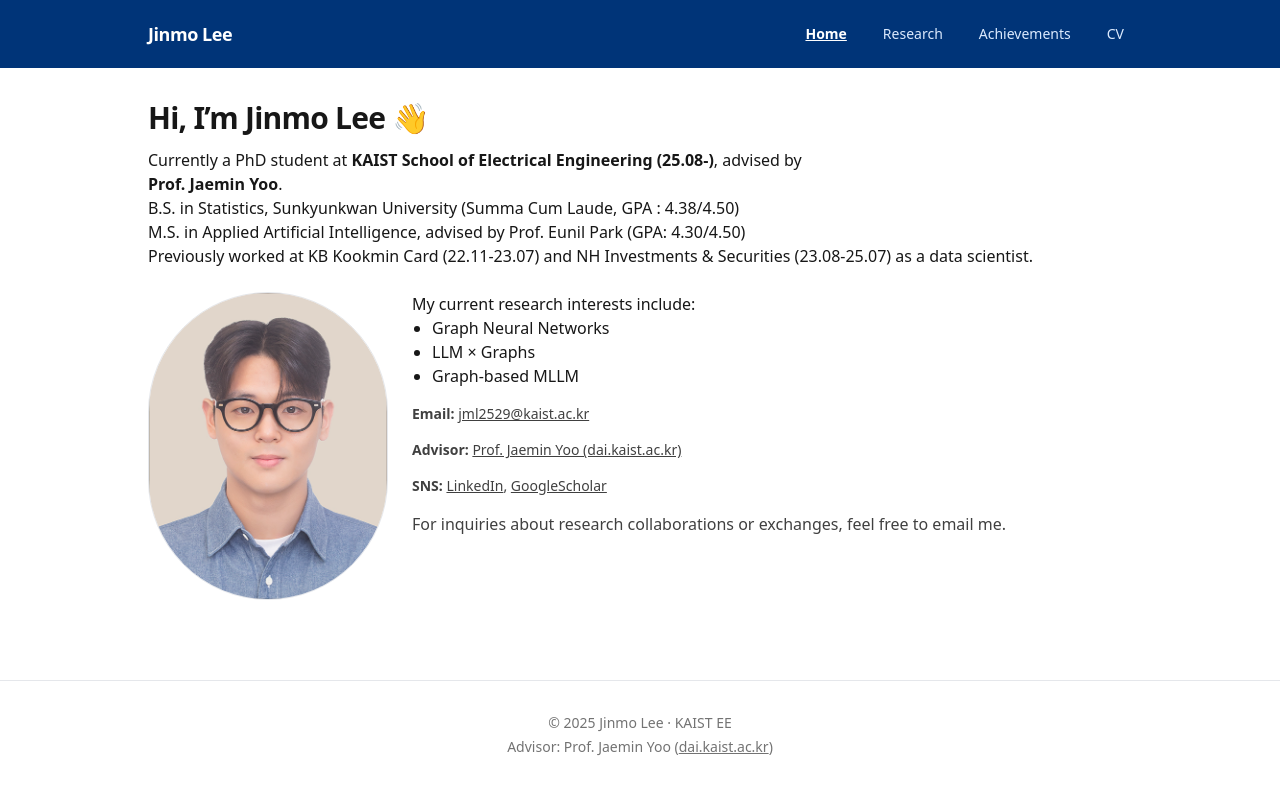
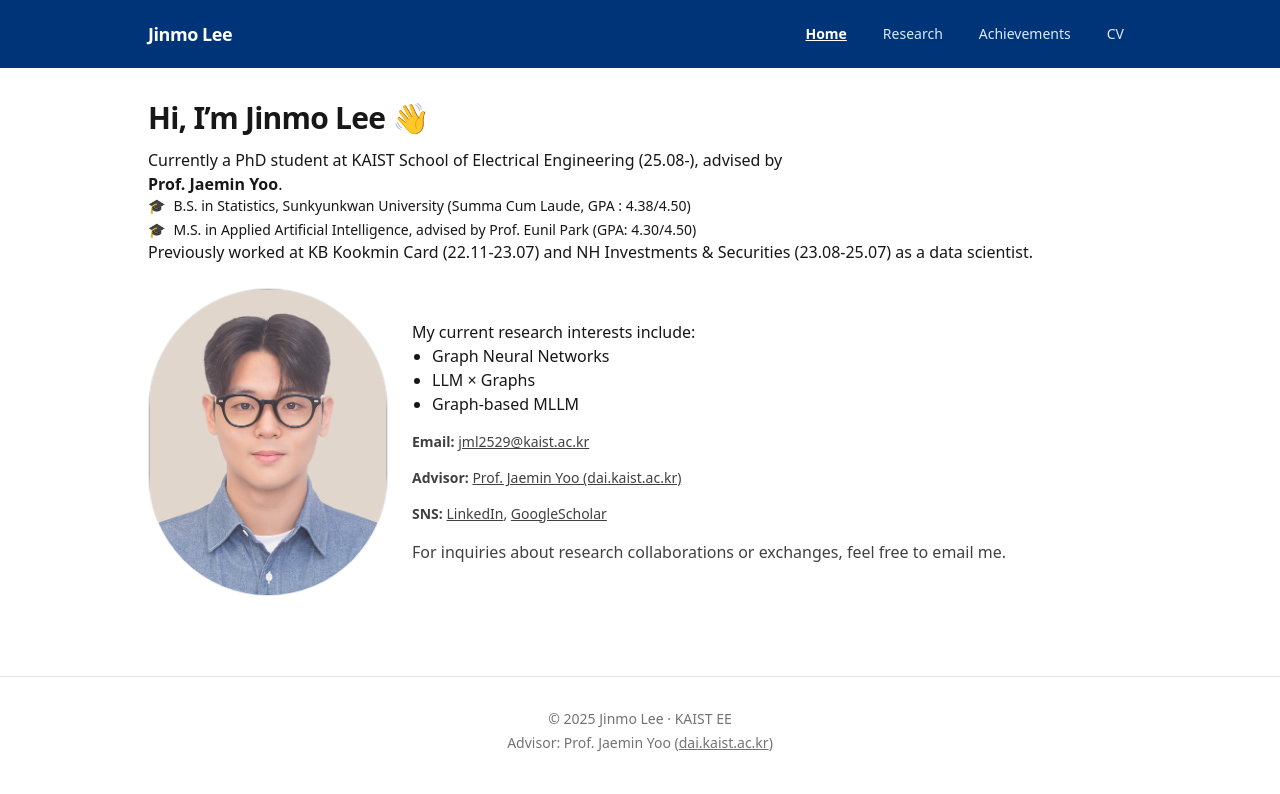
Before and after one commit to morcellinus/morcellinus.github.io, a Next.js app: page / in a window 1280 px wide. Shown: the top 794 px of the page. Built offline with nearby package versions, Linux system fonts and the light colour scheme.

Commit message:
minor details for publications tab

```diff
--- a/app/page.tsx
+++ b/app/page.tsx
@@ -6,19 +6,23 @@ export default function HomePage() {
       <div>
         <h1 className="text-3xl font-semibold tracking-tight">Hi, I’m Jinmo Lee 👋</h1>
         <p className="mt-3 text-neutral-1200 max-w-2xl">
-          Currently a PhD student at <b>KAIST School of Electrical Engineering (25.08-)</b>, advised by <b>Prof. Jaemin Yoo</b>.
+          Currently a PhD student at KAIST School of Electrical Engineering (25.08-), advised by <b>Prof. Jaemin Yoo</b>.
         </p>
-        <p>
-          B.S. in Statistics, Sunkyunkwan University (Summa Cum Laude, GPA : 4.38/4.50)
-        </p>
-        <p>
-          M.S. in Applied Artificial Intelligence, advised by Prof. Eunil Park (GPA: 4.30/4.50)
-        </p>
+        <ul className="list-none pl-0">
+          <li className="flex items-start text-sm">
+            <span className="mr-2">🎓</span>
+            B.S. in Statistics, Sunkyunkwan University (Summa Cum Laude, GPA : 4.38/4.50)
+          </li>
+          <li className="flex items-start text-sm mt-1">
+            <span className="mr-2">🎓</span>
+            M.S. in Applied Artificial Intelligence, advised by Prof. Eunil Park (GPA: 4.30/4.50)
+          </li>
+        </ul>
         <p>
           Previously worked at KB Kookmin Card (22.11-23.07) and NH Investments & Securities (23.08-25.07) as a data scientist.
         </p>
       </div>
-      <div className="flex flex-col sm:flex-row gap-6 items-start">
+      <div className="flex flex-col sm:flex-row gap-6 items-center">
         <div className="shrink-0">
           <Image
             src="/profile.jpg"
```
